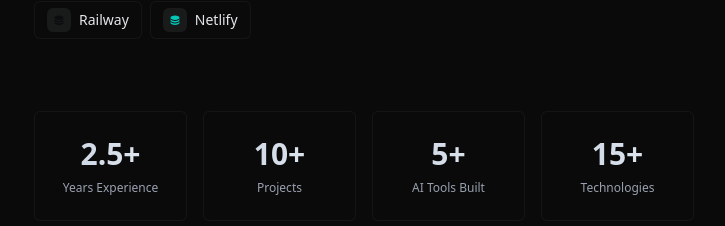
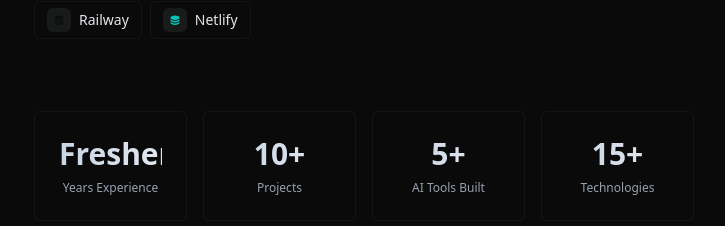
Before and after one commit to ShivamKum4r/portfolio, a Next.js app: page / in a window 1280 px wide. Shown: the part 1240-1466 px from the top of the page, without its empty margins (276-1001 px from the left). Built offline with nearby package versions, Linux system fonts and the light colour scheme.

Commit message:
Initial commit

```diff
--- a/components/sections/skills-section.tsx
+++ b/components/sections/skills-section.tsx
@@ -145,7 +145,7 @@ export function SkillsSection() {
       {/* Experience highlights */}
       <div className="w-full mt-8 grid grid-cols-2 md:grid-cols-4 gap-4">
         {[
-          { value: "2.5+", label: "Years Experience" },
+          { value: "Fresher", label: "Years Experience" },
           { value: "10+", label: "Projects" },
           { value: "5+", label: "AI Tools Built" },
           { value: "15+", label: "Technologies" },
```
